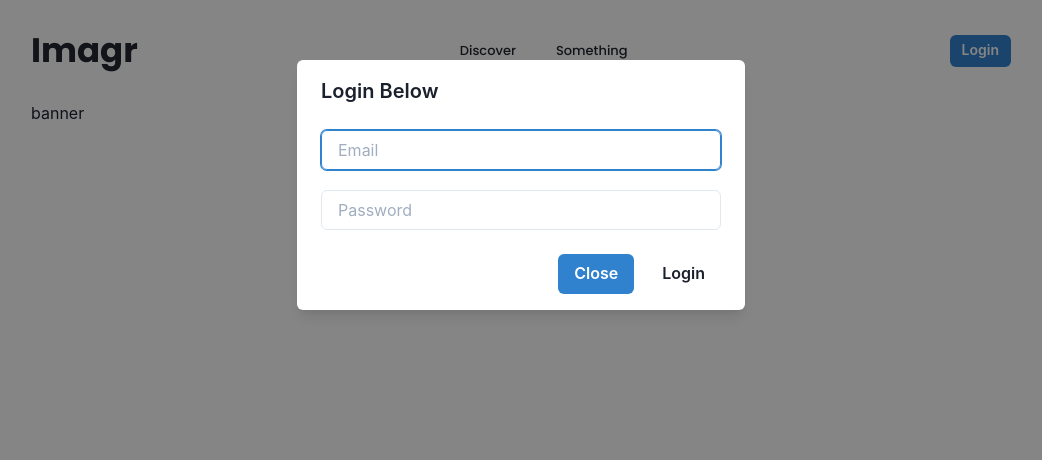
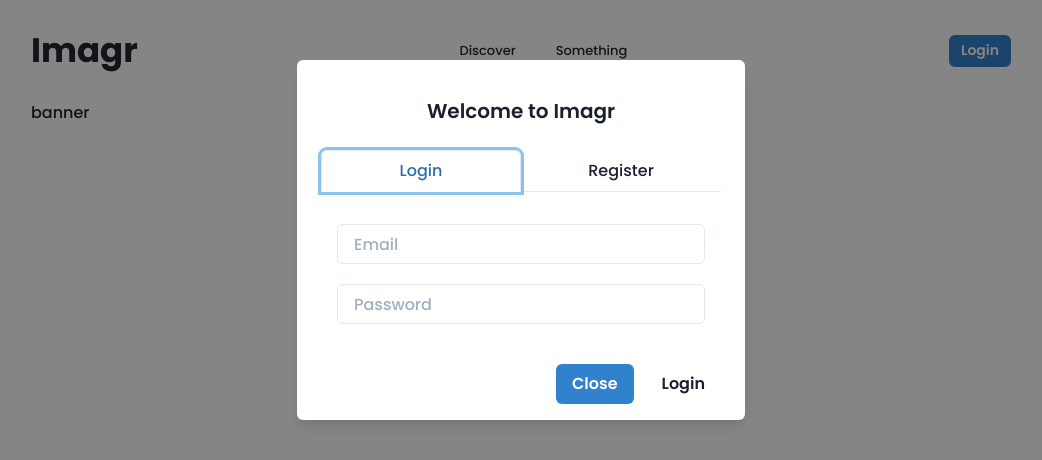
Before and after one commit to mento-mume/imgstore, a Next.js app: page / in a window 1280 px wide. Both pictures are taken after a click on the button "Login". Shown: the top 460 px of the page, without its empty margins (119-1161 px from the left). Built offline with nearby package versions, Linux system fonts and the light colour scheme.

Commit message:
feat(auth): login added + firebase

```diff
--- a/package.json
+++ b/package.json
@@ -12,6 +12,7 @@
     "@emotion/react": "^11.4.0",
     "@emotion/styled": "^11.3.0",
     "babel-plugin-styled-components": "^1.12.0",
+    "formik": "^2.2.6",
     "framer-motion": "^4.1.16",
     "next": "10.2.0",
     "next-compose-plugins": "^2.2.1",
@@ -20,7 +21,8 @@
     "react-dom": "17.0.2",
     "react-stickynode": "^3.0.5",
     "react-waypoint": "^10.1.0",
-    "styled-components": "^5.3.0"
+    "styled-components": "^5.3.0",
+    "yup": "^0.32.9"
   },
   "devDependencies": {
     "imagemin-mozjpeg": "^9.0.0",
--- a/src/components/header/header.js
+++ b/src/components/header/header.js
@@ -1,6 +1,6 @@
-import React from 'react'
-import styled from 'styled-components'
-import {Button} from '@chakra-ui/react';
+import React from 'react';
+import styled from 'styled-components';
+import { Button } from '@chakra-ui/react';
 import Image from 'next/image';
 import theme from '../../theme';
 
@@ -9,18 +9,14 @@ const HeaderContainer = styled.div`
   background-color: ${theme.colors.white};
   padding: 25px 0;
   align-items: center;
-
 `;
 const HeaderRow = styled.div`
   display: flex;
-justify-content: space-between
-
+  justify-content: space-between;
 `;
 const NavContainer = styled.div`
   display: flex;
   align-items: center;
-
-
 
   @media screen and (max-width: 960px) {
     display: none;
@@ -29,7 +25,7 @@ const NavContainer = styled.div`
 const NavLink = styled.div`
   font-family: 'Poppins', sans-serif;
   font-weight: 400;
-    color: #23262F;
+  color: #23262f;
   font-size: 13px;
   cursor: pointer;
   margin-right: 40px;
@@ -47,7 +43,7 @@ const ButtonContainer = styled.div`
   align-item: center;
   height: 100%;
   align-self: center;
-`
+`;
 const NavButton = styled(Button)`
   border-radius: 20px;
 `;
@@ -55,15 +51,15 @@ const NavButton = styled(Button)`
 const Logo = styled.p`
   font-family: 'Poppins', sans-serif;
   font-weight: 700;
-    color: #23262F;
+  color: #23262f;
   font-size: 34px;
 `;
 
 // const Line = styled.div`
 //     width: 10%;
-//     height: 100%;
+//     height: 10%;
 //     background-color: red;
-// `
+// `;
 
 const navLinks = [
   {
@@ -72,33 +68,29 @@ const navLinks = [
   },
   {
     id: 2,
-        name: 'Something'
-    }
-]
+    name: 'Something',
+  },
+];
 
-function Header({onPressAuth}) {
+function Header({ onPressAuth }) {
   return (
     <HeaderContainer>
       <HeaderRow>
         <Logo>Imagr</Logo>
-               {/* <Line /> */}
+        {/* <Line />  */}
         <NavContainer>
-                   {
-                       navLinks.map((n) => {
-                        return (
-                            <NavLink key={n.id}>
-                                {n.name}
-                            </NavLink>
-                        )
-                       })
-                   }
+          {navLinks.map((n) => {
+            return <NavLink key={n.id}>{n.name}</NavLink>;
+          })}
         </NavContainer>
         <ButtonContainer>
-              <NavButton onClick={onPressAuth} colorScheme='blue' size='sm'>Login</NavButton>
+          <NavButton onClick={onPressAuth} colorScheme="blue" size="sm">
+            Login
+          </NavButton>
         </ButtonContainer>
       </HeaderRow>
     </HeaderContainer>
-    )
+  );
 }
 
-export default Header
+export default Header;
--- a/src/components/layout/layout.js
+++ b/src/components/layout/layout.js
@@ -1,26 +1,25 @@
-import React, {useState} from 'react'
-import {Header} from '../header'
-import styled from 'styled-components'
-import {Modal} from '../../components/modal'
+import React, { useState } from 'react';
+import { Header } from '../header';
+import styled from 'styled-components';
+import { Modal } from '../../components/modal';
 
 const Container = styled.div`
   padding: 0 150px;
 
-    @media screen and  (max-width:960px) {
+  @media screen and (max-width: 960px) {
     padding: 0px 50px;
   }
-`
-function Layout({children}) {
-
-    const [showModal, setShowModal] = useState(false)
+`;
+function Layout({ children }) {
+  const [showModal, setShowModal] = useState(false);
 
   return (
     <Container>
       <Header onPressAuth={() => setShowModal(!showModal)} />
       {children}
-         <Modal isOpen={showModal} onClose={() => setShowModal(false)} type='login' />
+      <Modal isOpen={showModal} onClose={() => setShowModal(false)} />
     </Container>
-    )
+  );
 }
 
-export default Layout
+export default Layout;
--- a/src/components/modal/modal.js
+++ b/src/components/modal/modal.js
@@ -1,4 +1,4 @@
-import React, {useState} from 'react'
+import React, { useState } from 'react';
 import {
   Modal as CModal,
   ModalOverlay,
@@ -8,47 +8,182 @@ import {
   ModalBody,
   Button,
   Input,
-  } from "@chakra-ui/react"
+  Tabs,
+  TabList,
+  TabPanels,
+  Tab,
+  TabPanel,
+  Text,
+} from '@chakra-ui/react';
+import * as yup from 'yup';
+import { Formik } from 'formik';
 
-function Modal({isOpen, onClose, type}) {
+function Modal({ isOpen, onClose }) {
+  const [loginText, setLoginText] = useState(true);
+  const loginSchema = yup.object().shape({
+    email: yup.string().email().required(),
+    password: yup
+      .string()
+      .min(5, 'Password must be 5 charcters chief!')
+      .required(),
+  });
 
-   const [email, setEmail] = useState('');
-   const [password, setPassword] = useState('');
-
-   const handleSubmit = (e) => {
-    e.preventDefault();
-    console.log({
-        email,
-        password
-    })
-}
+  const registerSchema = yup.object().shape({
+    name: yup.string().required(),
+    email: yup.string().email().required(),
+    password: yup.string().min(5).required(),
+  });
 
   return (
     <>
-
-
-
       <CModal isOpen={isOpen} onClose={onClose}>
         <ModalOverlay />
-        <ModalContent>
-          <ModalHeader>{type === 'login' ? 'Login Below' : "Register Now"}</ModalHeader>
+        <ModalContent pt="5">
+          <ModalHeader textAlign="center">Welcome to Imagr</ModalHeader>
+
           <ModalBody>
-          <form onSubmit={handleSubmit} id='login'>
-          <Input placeholder="Email" mb='5' onChange={(e) => setEmail(e.target.value)} />
-          <Input placeholder="Password" onChange={(e) => setPassword(e.target.value)} />
+            <Tabs
+              onChange={() => setLoginText(!loginText)}
+              isFitted
+              variant="enclosed"
+            >
+              <TabList mb="1em">
+                <Tab>Login</Tab>
+                <Tab>Register</Tab>
+              </TabList>
+              <TabPanels>
+                <TabPanel>
+                  <Formik
+                    // These are the props needed to initite your formik form
+                    initialValues={{ email: '', password: '' }}
+                    validationSchema={loginSchema}
+                    onSubmit={(values) => {
+                      console.log(values);
+                    }}
+                  >
+                    {({
+                      values,
+                      errors,
+                      touched,
+                      handleChange,
+                      handleBlur,
+                      handleSubmit,
+                    }) => (
+                      <form onSubmit={handleSubmit} id="login">
+                        <Input
+                          placeholder="Email"
+                          type="email"
+                          name="email"
+                          onChange={handleChange}
+                          onBlur={handleBlur}
+                          touched={touched.email}
+                        />
+
+                        {errors.email && ( // If errors.email exists, display a Text component to show the error.email, else, dont show anything
+                          <Text mt="1" color="red" fontSize="small">
+                            {errors.email}
+                          </Text>
+                        )}
+                        <Input
+                          mt="5"
+                          placeholder="Password"
+                          type="password"
+                          name="password"
+                          onChange={handleChange}
+                          onBlur={handleBlur}
+                          touched={touched.password}
+                        />
+                        {errors.password && (
+                          <Text mt="1" color="red" fontSize="small">
+                            {errors.password}
+                          </Text>
+                        )}
                       </form>
+                    )}
+                  </Formik>
+                </TabPanel>
+                <TabPanel>
+                  <Formik
+                    initialValues={{ name: '', email: '', password: '' }}
+                    validationSchema={registerSchema}
+                    onSubmit={(values) => {
+                      console.log(values);
+                    }}
+                  >
+                    {({
+                      values,
+                      errors,
+                      touched,
+                      handleChange,
+                      handleBlur,
+                      handleSubmit,
+                    }) => (
+                      <form onSubmit={handleSubmit} id="register">
+                        <Input
+                          placeholder="Full Name"
+                          type="name"
+                          name="name"
+                          onChange={handleChange}
+                          onBlur={handleBlur}
+                          touched={touched.name}
+                        />
+                        {errors.name && (
+                          <Text mt="1" color="red" fontSize="small">
+                            {errors.name}
+                          </Text>
+                        )}
+                        <Input
+                          mt="5"
+                          placeholder="Email"
+                          type="email"
+                          name="email"
+                          onChange={handleChange}
+                          onBlur={handleBlur}
+                          touched={touched.email}
+                        />
+                        {errors.email && (
+                          <Text mt="1" color="red" fontSize="small">
+                            {errors.email}
+                          </Text>
+                        )}
+                        <Input
+                          mt="5"
+                          placeholder="Password"
+                          type="password"
+                          name="password"
+                          onChange={handleChange}
+                          onBlur={handleBlur}
+                          touched={touched.password}
+                        />
+                        {errors.password && (
+                          <Text mt="1" color="red" fontSize="small">
+                            {errors.password}
+                          </Text>
+                        )}
+                      </form>
+                    )}
+                  </Formik>
+                </TabPanel>
+              </TabPanels>
+            </Tabs>
           </ModalBody>
 
           <ModalFooter>
             <Button colorScheme="blue" mr={3} onClick={onClose}>
               Close
             </Button>
-            <Button type='submit' form='login' variant="ghost">{type === 'login' ? "Login" : 'Register'}</Button>
+            <Button
+              type="submit"
+              form={loginText ? 'login' : 'register'}
+              variant="ghost"
+            >
+              {loginText ? 'Login' : 'Register'}
+            </Button>
           </ModalFooter>
         </ModalContent>
       </CModal>
     </>
-    )
+  );
 }
 
-export default Modal
+export default Modal;
--- a/src/pages/_app.js
+++ b/src/pages/_app.js
@@ -1,9 +1,16 @@
 import '../../styles/globals.css'
-import { ChakraProvider } from "@chakra-ui/react"
+import { ChakraProvider, extendTheme } from "@chakra-ui/react"
+
+const theme = extendTheme({
+  fonts: {
+    heading: 'Poppins',
+    body: 'Poppins'
+  }
+})
 
 function MyApp({ Component, pageProps }) {
   return (
-    <ChakraProvider>
+    <ChakraProvider theme={theme}>
       <Component {...pageProps} />
     </ChakraProvider>
   )
--- a/src/theme/index.js
+++ b/src/theme/index.js
@@ -1,3 +1,4 @@
+//defining the theme to be used throughout the project
 export default {
     colors: {
         blue: '#3772FF',
```
Also changed, not shown: src/firebase/index.js (added, +20 -0 lines), 1 other file (tests, documents, lock files or other folders). Lines whose indentation alone changed are shown as unchanged.
